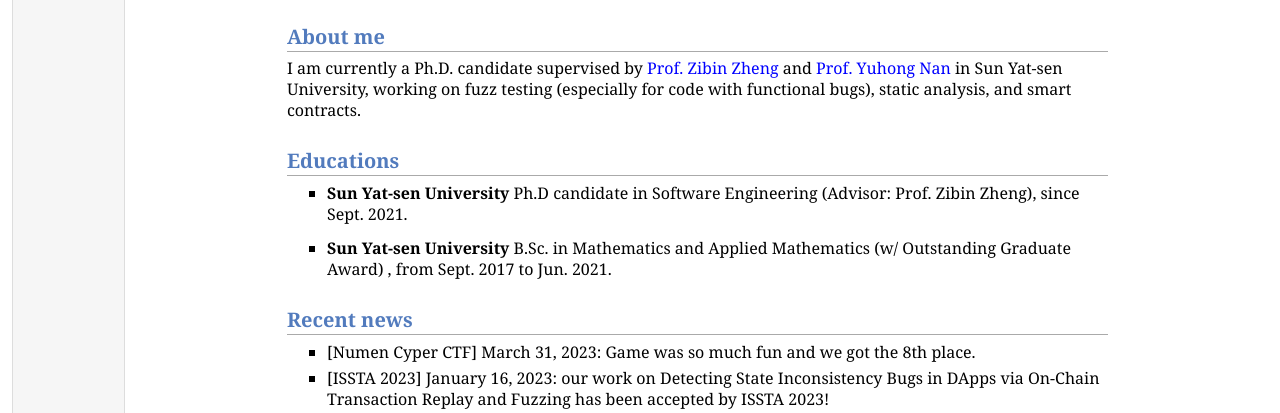
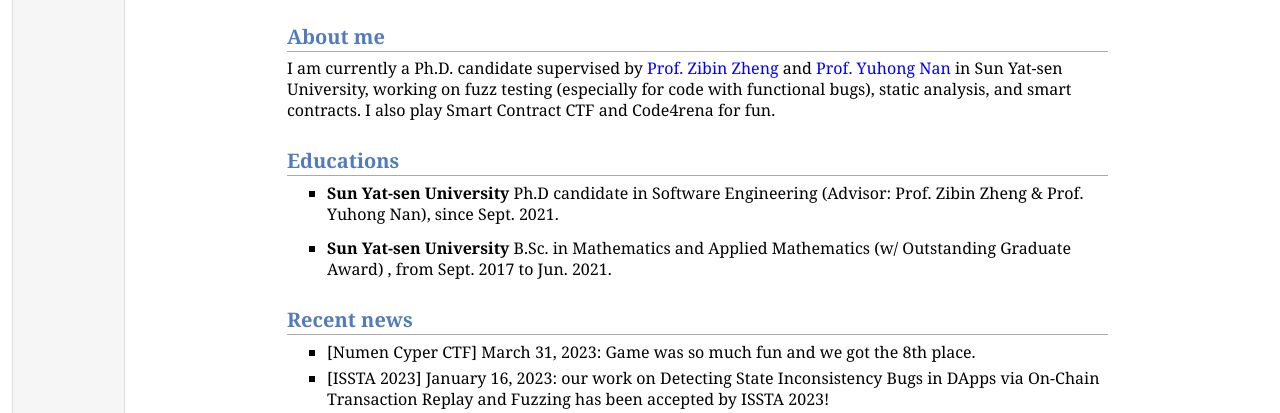
Before and after one commit to MingxiYe/mingxiye.github.io, a plain HTML site: page index.html in a window 1280 px wide. Shown: the part 356-769 px from the top of the page. Drawn offline with Linux system fonts and the light colour scheme.

Commit message:
feat: update

```diff
--- a/index.html
+++ b/index.html
@@ -30,11 +30,11 @@
 [<a href="https://github.com/MingxiYe">GitHub</a>]  [<a href="https://scholar.google.com/citations?user=8WbdQxsAAAAJ&amp;hl=en">Google Scholar</a>] </p>
 </td></tr></table>
 <h2>About me</h2>
-<p>I am currently a Ph.D. candidate supervised by <a href="https://scholar.google.com/citations?user=zWnsNrkAAAAJ&amp;hl=en">Prof. Zibin Zheng</a> and <a href="https://scholar.google.com/citations?user=tkE-vsEAAAAJ&amp;hl=en">Prof. Yuhong Nan</a> in Sun Yat-sen University, working on fuzz testing (especially for code with functional bugs), static analysis, and smart contracts.</p>
+<p>I am currently a Ph.D. candidate supervised by <a href="https://scholar.google.com/citations?user=zWnsNrkAAAAJ&amp;hl=en">Prof. Zibin Zheng</a> and <a href="https://scholar.google.com/citations?user=tkE-vsEAAAAJ&amp;hl=en">Prof. Yuhong Nan</a> in Sun Yat-sen University, working on fuzz testing (especially for code with functional bugs), static analysis, and smart contracts. I also play Smart Contract CTF and Code4rena for fun.</p>
 <h2>Educations</h2>
 <ul>
 <li><p><b>Sun Yat-sen University</b>
-Ph.D candidate in Software Engineering (Advisor: Prof. Zibin Zheng), since Sept. 2021.</p>
+Ph.D candidate in Software Engineering (Advisor: Prof. Zibin Zheng &amp; Prof. Yuhong Nan), since Sept. 2021.</p>
 </li>
 </ul>
 <ul>
@@ -114,7 +114,7 @@
 </li>
 <li><p>ACM Transactions on Software Engineering and Methodology (TOSEM)</p>
 </li>
-<li><p>IEEE Transactions on Services Computing (TSC</p>
+<li><p>IEEE Transactions on Services Computing (TSC)</p>
 </li>
 </ol>
 </td>
```
Also changed, not shown: 1 other file.
